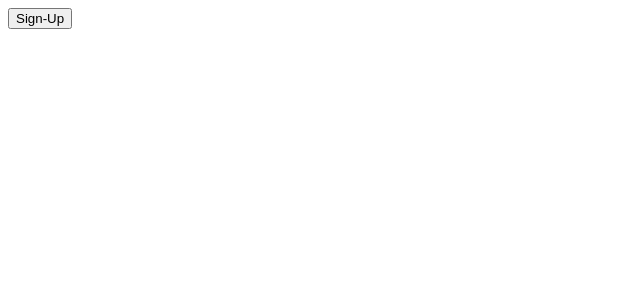
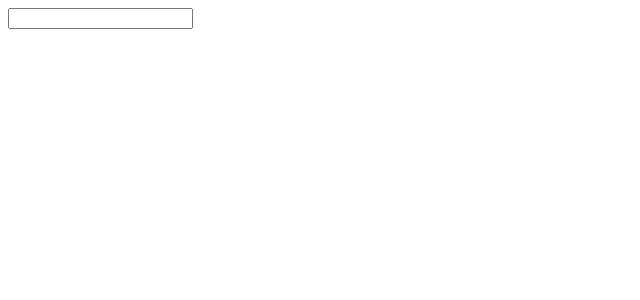
Before and after one commit to EthanEFung/eka-challenge-2, a React app: page / in a window 1280 px wide. Shown: the top 300 px of the page, without its empty margins (0-640 px from the left). Built offline with nearby package versions, Linux system fonts and the light colour scheme.

Commit message:
feat: create input component

```diff
--- a/src/ui/app/App.js
+++ b/src/ui/app/App.js
@@ -1,5 +1,5 @@
 import React, { Component } from 'react';
-import { FlexBox, Button } from '../';
+import { Button, FlexBox, Input } from '../';
 
 
 export class App extends Component {
@@ -8,7 +8,7 @@ export class App extends Component {
 
     return (
       <FlexBox className="app">
-        <Button className="sign-up">Sign-Up</Button>
+        <Input className="first-name" />
       </FlexBox>
     );
   }
--- a/src/ui/components/index.js
+++ b/src/ui/components/index.js
@@ -1,3 +1,4 @@
 
 export { Button } from './button';
 export { FlexBox } from './flexbox';
+export { Input } from './input';
--- /dev/null
+++ b/src/ui/components/input/Input.js
@@ -0,0 +1,13 @@
+import React from 'react';
+import classNames from 'classnames';
+
+export const Input = props => {
+  const { children, className, type } = props;
+  const classes = classNames("input", className);
+
+  return (
+    <input className={classes} type={type}>
+      {children}
+    </input>
+  );
+};
--- /dev/null
+++ b/src/ui/components/input/index.js
@@ -0,0 +1 @@
+export { Input } from './Input';
--- a/src/ui/index.js
+++ b/src/ui/index.js
@@ -1,3 +1,3 @@
 export { App } from './app';
 
-export { Button, FlexBox } from './components';
+export { Button, FlexBox, Input } from './components';
```
